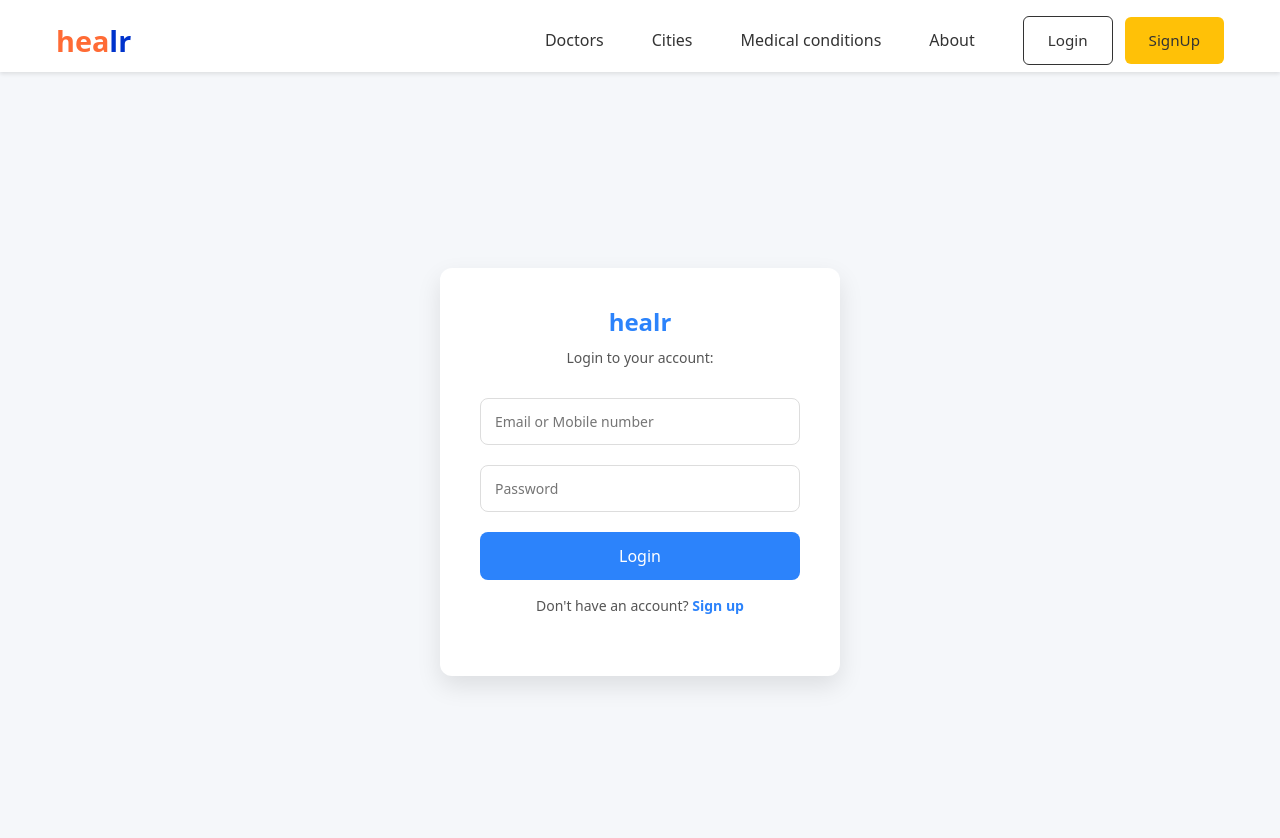
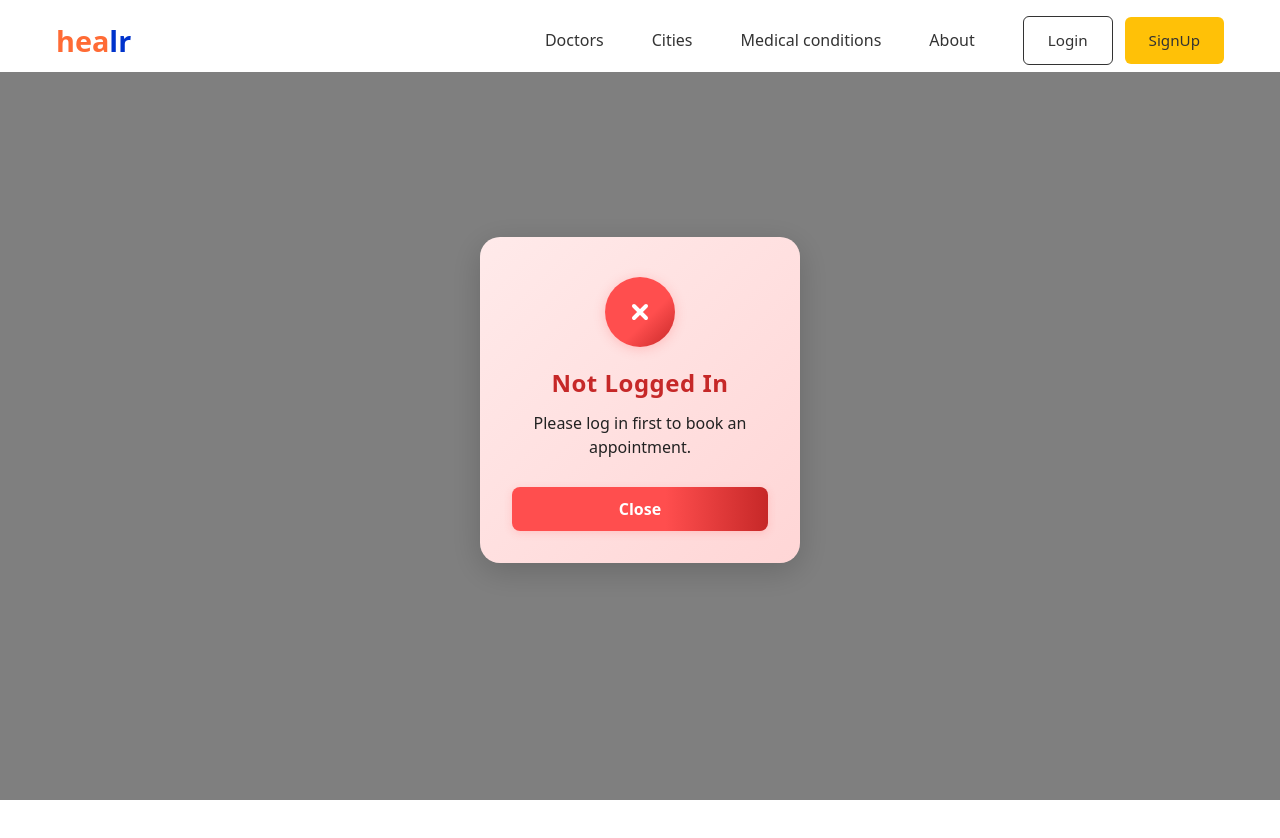
Before and after one commit to KaranTejwani/Healr, a React (Vite) app: page /book-appointment/1 in a window 1280 px wide. Before the commit this address led to /login. Shown: the top 838 px of the page. After the commit the page ends 800 px from the top, so only its background shows below. Built offline with nearby package versions, Linux system fonts and the light colour scheme.

Commit message:
Use the same login and signup pop up windows in Book Appointment page to display success and failure messages

```diff
--- a/src/components/BookAppointment.jsx
+++ b/src/components/BookAppointment.jsx
@@ -1,28 +1,90 @@
 import React, { useState, useEffect } from "react";
 import { useParams, useNavigate } from "react-router-dom";
+import "./Signup.css";
+
+const Modal = ({ show, onClose, title, message, isSuccess }) => {
+  if (!show) return null;
+  const isSuccessMsg = isSuccess;
+  return (
+    <div className="modal-overlay" style={{}}>
+      <div
+        className="modal-content"
+        style={{
+          '--modal-bg': isSuccessMsg ? '#e3f0fd' : 'linear-gradient(135deg, #ffeaea 0%, #ffd6d6 100%)',
+          '--modal-icon-bg': isSuccessMsg ? '#2c83fb' : 'linear-gradient(135deg, #ff4e4e 60%, #c62828 100%)',
+          '--modal-icon-shadow': isSuccessMsg ? '#2c83fb40' : '#ff4e4e40',
+          '--modal-title-color': isSuccessMsg ? '#20509e' : '#c62828',
+          '--modal-btn-bg': isSuccessMsg ? '#2c83fb' : 'linear-gradient(90deg, #ff4e4e 60%, #c62828 100%)',
+          '--modal-btn-shadow': isSuccessMsg ? '#2c83fb30' : '#ff4e4e30',
+        }}
+      >
+        <div className="modal-icon">
+          {isSuccessMsg ? (
+            <svg width="38" height="38" viewBox="0 0 38 38" fill="none" xmlns="http://www.w3.org/2000/svg">
+              <circle cx="19" cy="19" r="19" fill="none" />
+              <path d="M11 20.5L17 26.5L27 14.5" stroke="#fff" strokeWidth="4" strokeLinecap="round" strokeLinejoin="round" />
+            </svg>
+          ) : (
+            <svg width="38" height="38" viewBox="0 0 38 38" fill="none" xmlns="http://www.w3.org/2000/svg">
+              <circle cx="19" cy="19" r="19" fill="none" />
+              <path d="M13 13L25 25M25 13L13 25" stroke="#fff" strokeWidth="4" strokeLinecap="round" />
+            </svg>
+          )}
+        </div>
+        <h3 className="modal-title">{title}</h3>
+        <div className="modal-message">{message}</div>
+        <button
+          className="modal-close-btn"
+          onClick={onClose}
+        >
+          Close
+        </button>
+      </div>
+    </div>
+  );
+};
 
 const BookAppointment = () => {
-  const { doctorId } = useParams(); // Get doctorId from URL
+  const { doctorId } = useParams();
   const [patientId, setPatientId] = useState(null);
   const [appointmentDate, setAppointmentDate] = useState("");
   const [timeSlot, setTimeSlot] = useState("");
   const [reason, setReason] = useState("");
-  const [message, setMessage] = useState("");
+  const [modal, setModal] = useState({ show: false, title: '', message: '', isSuccess: null });
   const navigate = useNavigate();
 
   useEffect(() => {
     const storedPatient = localStorage.getItem("patient");
     if (storedPatient) {
       const patientObj = JSON.parse(storedPatient);
-      setPatientId(patientObj._id); // ✅ Get ID from stored patient object
+      setPatientId(patientObj._id);
     } else {
-      alert("Please log in first to book an appointment.");
-      navigate("/login"); // ✅ Redirect to login page
+      setModal({ show: true, title: 'Not Logged In', message: 'Please log in first to book an appointment.', isSuccess: false });
     }
   }, [navigate]);
 
+  const handleModalClose = () => {
+    setModal({ show: false, title: '', message: '', isSuccess: null });
+    if (modal.title === 'Not Logged In') {
+      navigate("/login");
+    }
+  };
+
   const handleSubmit = async (e) => {
     e.preventDefault();
+
+    const today = new Date();
+    today.setHours(0, 0, 0, 0);
+    const selectedDate = new Date(appointmentDate);
+    if (selectedDate < today) {
+      setModal({ show: true, title: 'Invalid Date', message: 'Appointment date cannot be before today.', isSuccess: false });
+      return;
+    }
+
+    if (!/\b(am|pm)\b/i.test(timeSlot)) {
+      setModal({ show: true, title: 'Invalid Time', message: 'Please specify AM or PM in the time slot.', isSuccess: false });
+      return;
+    }
 
     const appointmentData = {
       patient: patientId,
@@ -44,23 +106,35 @@ const BookAppointment = () => {
       const data = await response.json();
 
       if (response.ok) {
-        setMessage("Appointment booked successfully!");
-        // Optionally navigate to another page after success
-        // navigate("/appointments");
+        setModal({ show: true, title: 'Success', message: 'Appointment booked successfully!', isSuccess: true });
       } else {
-        setMessage(data.message || "Failed to book appointment.");
+        setModal({ show: true, title: 'Booking Failed', message: data.message || 'Failed to book appointment.', isSuccess: false });
       }
     } catch (error) {
-      console.error("Booking error:", error);
-      setMessage("Something went wrong.");
+      setModal({ show: true, title: 'Network Error', message: 'Something went wrong.', isSuccess: false });
     }
   };
 
-  // Prevent rendering the form until patientId is set
-  if (!patientId) return null;
+  if (!patientId)
+    return (
+      <Modal
+        show={modal.show}
+        onClose={handleModalClose}
+        title={modal.title}
+        message={modal.message}
+        isSuccess={modal.isSuccess}
+      />
+    );
 
   return (
     <div className="container mt-5">
+      <Modal
+        show={modal.show}
+        onClose={handleModalClose}
+        title={modal.title}
+        message={modal.message}
+        isSuccess={modal.isSuccess}
+      />
       <h2>Book an Appointment</h2>
       <form onSubmit={handleSubmit}>
         <label>Appointment Date:</label>
@@ -93,7 +167,6 @@ const BookAppointment = () => {
           Book Now
         </button>
       </form>
-      {message && <div className="alert alert-info mt-3">{message}</div>}
     </div>
   );
 };
```
